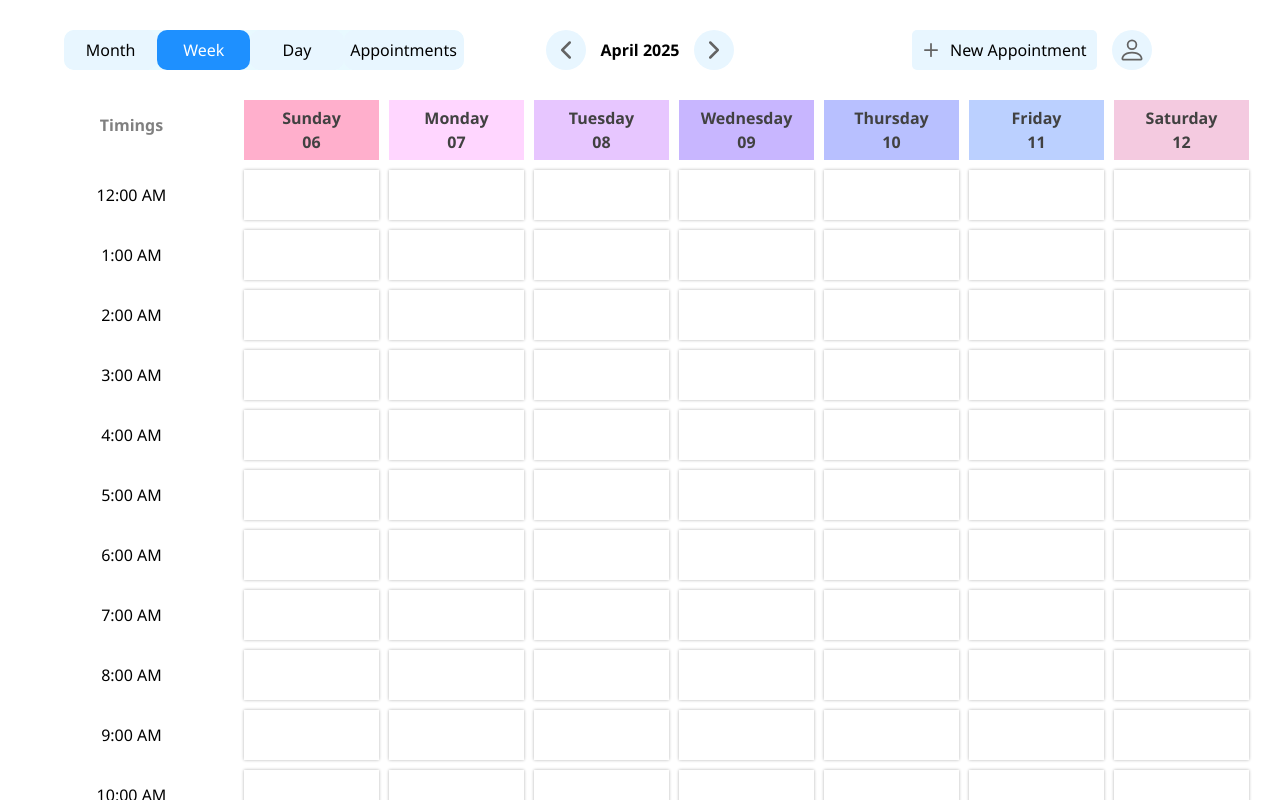
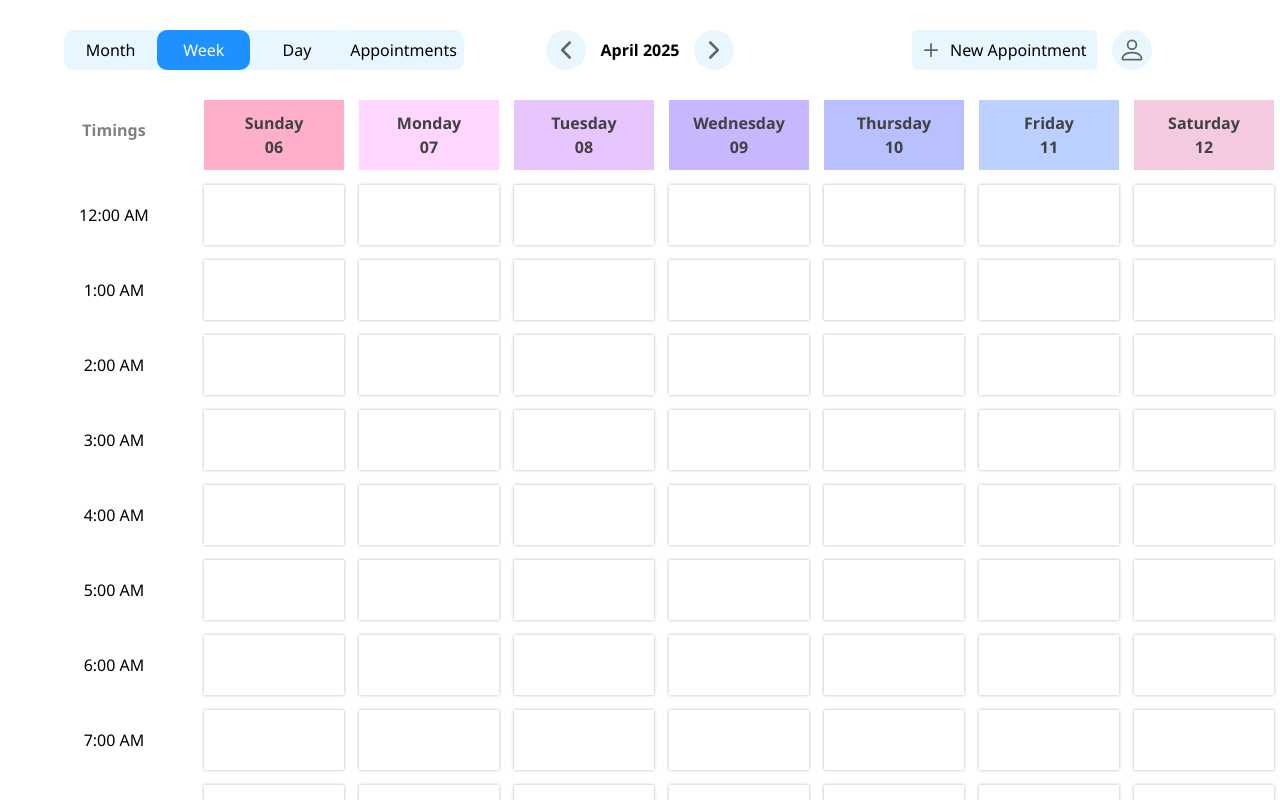
Before and after one commit to faiz-verse/React-practice, a React (Vite) app in the folder booking-app/: page /dashboard in a window 1280 px wide. Both pictures are taken after a click on the element "Week". Shown: the top 800 px of the page. Built offline with nearby package versions, Linux system fonts and the light colour scheme.

Commit message:
Working with week

```diff
--- a/booking-app/src/components/Week.css
+++ b/booking-app/src/components/Week.css
@@ -3,8 +3,8 @@
 }
 
 #time-slot-label {
-    height: 50px;
-    width: 135px;
+    height: 60px;
+    width: 100px;
     display: flex;
     align-items: center;
     justify-content: center;
@@ -15,18 +15,18 @@
 
 #week-time-slots {
     height: auto;
-    width: 135px;
+    width: 100px;
     display: grid;
-    grid-template-columns: 1, 135px;
-    gap: 10px;
+    grid-template-columns: 1, 100px;
+    gap: 15px;
 
     position: absolute;
-    top: 70px;
+    top: 85px;
     left: 0px;
 }
 
 .week-time-slot {
-    height: 50px;
+    height: 60px;
     width: 100%;
     display: flex;
     align-items: center;
@@ -35,22 +35,22 @@
 }
 
 #week-days-header {
-    height: 60px;
+    height: 70px;
     width: fit-content;
     display: grid;
     grid-template-rows: 1, 1fr;
-    grid-template-columns: repeat(7, 135px);
-    gap: 10px;
+    grid-template-columns: repeat(7, 140px);
+    gap: 15px;
 
     position: absolute;
     top: 0;
-    left: 180px;
+    left: 140px;
 }
 
 
 .week-day {
     height: 100%;
-    width: 135px;
+    width: 140px;
     font-weight: 600;
     color: rgb(65, 65, 65);
     display: flex;
@@ -100,27 +100,32 @@
     height: fit-content;
     width: fit-content;
     display: grid;
-    grid-template-columns: repeat(7, 135px);
-    gap: 10px;
+    grid-template-columns: repeat(7, 140px);
+    gap: 15px;
 
     position: absolute;
-    top: 70px;
-    left: 180px;
+    top: 85px;
+    left: 140px;
 }
 
 .week-appointment {
-    height: 50px;
-    width: 135px;
+    height: 60px;
+    width: 140px;
     display: flex;
     align-items: center;
     justify-content: center;
+
     box-shadow: 0 0 3px rgba(0, 0, 0, 0.3);
+    overflow: hidden;
 }
 
 .week-appointment.has-appointment {
+    position: relative;
+
     background-color: #ecfdf5;
     border-left: 4px solid #10b981;
-    position: relative;
+
+    mask-image: linear-gradient(to right, black 80%, rgba(0, 0, 0, 0.3));
 }
 
 .appointment-item {
@@ -129,11 +134,36 @@
     border-radius: 4px;
     font-size: 0.8rem;
     position: absolute;
-    top: 10px;
-    left: 10px;
+    left: 5px;
 
     display: flex;
     flex-direction: column;
-    align-items: start;
-    justify-content: center;
+    /* makes children line up horizontally */
+    white-space: nowrap;
+    /* prevents internal wrapping */
+    overflow: hidden;
+    /* hides any overflow */
+    text-overflow: ellipsis;
+    /* optional: adds "..." if text is cut */
 }
+
+.appointment-item.multiple {
+
+    position: absolute;
+    left: 5px;
+
+    background-color: #d1fae5;
+    padding: 2px 4px;
+    border-radius: 4px;
+    font-size: 0.8rem;
+
+    display: flex;
+    flex-direction: column;
+    /* makes children line up horizontally */
+    white-space: nowrap;
+    /* prevents internal wrapping */
+    overflow: hidden;
+    /* hides any overflow */
+    text-overflow: ellipsis;
+    /* optional: adds "..." if text is cut */
+}
--- a/booking-app/src/components/Week.jsx
+++ b/booking-app/src/components/Week.jsx
@@ -30,18 +30,7 @@ function Week({ currentDate, appointments }) {
         timeSlots.push(`${formattedHour}:00 ${ampm}`);
     }
 
-    // to get the specific appointment
-    function getAppointmentsByDate(storedAppointments, targetDate) {
-        return storedAppointments.filter(appointment => {
-            const dateOnly = new Date(appointment.selectedDate).toISOString().slice(0, 10);
-            return dateOnly === targetDate;
-        });
-    }
-
     console.log(timeSlots)
-
-    const currentMonth = currentDate.getMonth(); // 0-based (0 = Jan)
-    const currentYear = currentDate.getFullYear();
 
     return (
         <div id='week' className='content'>
@@ -52,7 +41,7 @@ function Week({ currentDate, appointments }) {
                 ))}
             </div>
             <div id='week-days-header'>
-                {week.map((currentDay, index) => {
+                {week.map((currentDay) => {
                     const date = new Date(currentDay)
                     const dayOfWeek = date.toLocaleDateString('en-US', { weekday: 'long' }); // "Sunday"
                     const dayOfMonth = String(date.getDate()).padStart(2, '0');              // "06"
@@ -104,7 +93,7 @@ function Week({ currentDate, appointments }) {
                                 key={`${slot}-${day}`}
                                 className={`week-appointment ${matchingAppointments.length > 0 ? 'has-appointment' : ''}`}
                             >
-                                {matchingAppointments.map((appt, idx) => (
+                                {matchingAppointments.length == 1 && matchingAppointments.map((appt, idx) => (
                                     <div key={idx} className="appointment-item"
 
                                     >
@@ -112,7 +101,26 @@ function Week({ currentDate, appointments }) {
                                         <span>Timing: {appt.selectedTimeSlot}</span>
                                     </div>
                                 ))}
+
+                                {matchingAppointments.length > 1 && appointments.map((appt, idx) => (
+                                    <div
+                                        key={idx}
+                                        className="appointment-item multiple"
+                                        style={{
+                                            top: isHovered ? `-${idx * 18}px` : `0px`,
+                                            left: isHovered ? `${idx * 18}px` : `${idx * 5}px`,
+                                            zIndex: appointments.length - idx,
+                                            position: 'absolute',
+                                            transition: 'all 0.2s ease-in-out',
+                                        }}
+                                    >
+                                        <span>Title: {appt.appointmentTitle}</span>
+                                        <span>Timing: {appt.selectedTimeSlot}</span>
+                                    </div>
+                                ))
+                                }
                             </div>
+
                         );
                     })
                 )}
```
